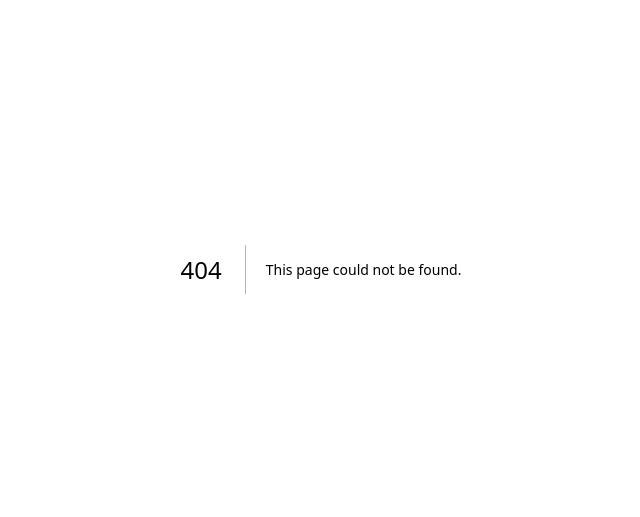
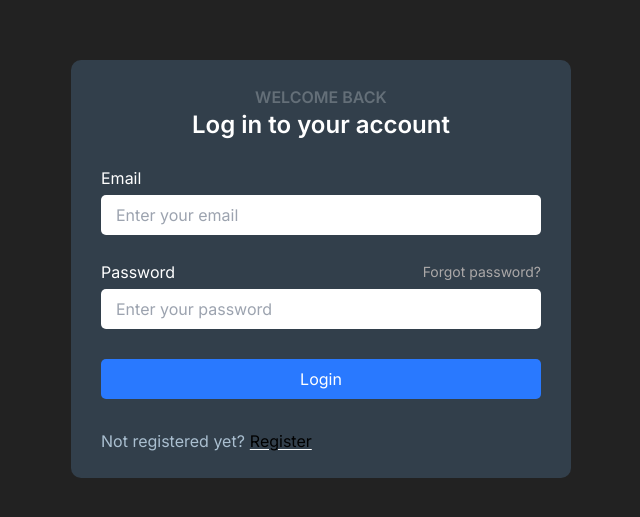
Before and after one commit to jaykanjia/smart_card_client, a Next.js app: page /signup in a window 1280 px wide. Before the commit this address had no page. Shown: the part 131-648 px from the top of the page, without its empty margins (319-959 px from the left). Built offline with nearby package versions, Linux system fonts and the light colour scheme.

Commit message:
added signup but temp work under maintenance

```diff
--- /dev/null
+++ b/src/app/signup/page.js
@@ -0,0 +1,10 @@
+import Challenge from "@/components/SignUp";
+import React from 'react';
+
+const page = () => {
+  return (
+    <div><Challenge /></div>
+  )
+}
+
+export default page
--- /dev/null
+++ b/src/app/temp/page.js
@@ -0,0 +1,114 @@
+import React from "react";
+import Image from "next/image";
+export default function Chacomp() {
+  return (
+    <div className="max-w-7xl m-auto bg-[#222222] p-[10px_20px]">
+      <div className="relative p-[10px_0px] flex flex-col justify-end items-center md:items-start">
+        <div className="relative rounded-[10px] overflow-hidden bg-[white]">
+          <Image
+            src="/banner.png"
+            style={{ objectFit: "cover" }}
+            width={1280}
+            height={200}
+          />
+        </div>
+        <div className="absolute w-[28%] sm:w-[15%] top-[40%] sm:top-[55%] rounded-full overflow-hidden bg-[white] border-2 border-solid border-white m-[0px_30px]">
+          <Image
+            src="/photo.jpeg"
+            style={{ objectFit: "cover" }}
+            width={300}
+            height={300}
+          />
+        </div>
+      </div>
+      <div>
+
+      </div>
+      <div>
+        <div className="flex flex-col sm:items-start sm:pl-[30px] items-center pt-[50px]">
+          <p className="font-medium text-[24px]">Hirpara Zeel</p>
+          <p className="text-sm font-light italic">Ui/Ux Developer</p>
+        </div>
+        <div className="rounded-[10px] p-[10px] mt-[20px]">
+          <p className="text-lg font-semibold sm:pl-[20px] p-[0px_0px_10px_0px]">
+            About
+          </p>
+          <p className="text-left sm:pl-[20px] font-light">
+            Web Developer Intern at The Special Character Building Scalable
+            Solutions with React JS, Java script, MongoDB, and Next.js
+          </p>
+        </div>
+      </div>
+      <div>
+        <div className="flex flex-col rounded-[10px] p-[10px] justify-start mt-[20px]">
+          <p className="text-lg font-semibold p-[0px_0px_10px_0px]">
+            Social Networks
+          </p>
+          <div className="whitespace-nowrap overflow-y-hidden overflow-x-auto">
+            <div className="p-[10px] mr-[15px] inline-block bg-[#323f4b] rounded-[20px]">
+              <Image src="/facebook.png" width={45} height={45} />
+            </div>
+            <div className="p-[10px] mr-[15px] inline-block bg-[#323f4b] rounded-[20px]">
+              <Image src="/linkedin.png" width={45} height={45} />
+            </div>
+            <div className="p-[10px] mr-[15px] inline-block bg-[#323f4b] rounded-[20px]">
+              <Image src="/instagram.png" width={45} height={45} />
+            </div>
+            <div className="p-[10px] mr-[15px] inline-block bg-[#323f4b] rounded-[20px]">
+              <Image src="/skype.png" width={45} height={45} />
+            </div>
+            <div className="p-[10px] mr-[15px] inline-block bg-[#323f4b] rounded-[20px]">
+              <Image src="/twitter.png" width={45} height={45} />
+            </div>
+            <div className="p-[10px] mr-[15px] inline-block bg-[#323f4b] rounded-[20px]">
+              <Image src="/whatsapp.png" width={45} height={45} />
+            </div>
+          </div>
+        </div>
+        <div>
+          <div className="flex p-[10px] rounded-[10px]">
+            <div className="bg-[#323f4b] p-[10px] rounded-[20px]">
+              <Image src="/trial2.png" height={30} width={30} />
+            </div>
+            <div className="p-[0px_10px]">
+              <p className="font-semibold">9999911111</p>
+              <p className="font-light">work</p>
+            </div>
+          </div>
+          <div className="flex p-[10px] rounded-[10px]">
+            <div className="bg-[#323f4b] p-[10px] rounded-[20px]">
+              <Image src="/mail.png" height={30} width={30} />
+            </div>
+            <div className="p-[0px_10px]">
+              <p className="font-semibold">abc@gmail.com</p>
+              <p className="font-light">work</p>
+            </div>
+          </div>
+          <div className="flex p-[10px] rounded-[10px]">
+            <div className="bg-[#323f4b] p-[10px] rounded-[20px]">
+              <Image src="/address.png" height={30} width={30} />
+            </div>
+            <div className="p-[0px_10px]">
+              <p className="font-semibold">www.pruthatek.com</p>
+              <p className="font-light">company</p>
+            </div>
+          </div>
+          <div className="p-[10px] rounded-[10px] flex ">
+            <div>
+              <div className="bg-[#323f4b] w-[50px] h-[50px] p-[10px] rounded-[20px]">
+                <Image src="/weblink.png" height={30} width={30} />
+              </div>
+            </div>
+            <div className="p-[0px_10px]">
+              <p className="font-semibold">
+                Lorem, ipsum dolor sit amet consectetur adipisicing elit.
+                Repudiandae, impedit?
+              </p>
+              <p className="font-light">company</p>
+            </div>
+          </div>
+        </div>
+      </div>
+    </div>
+  );
+}
--- /dev/null
+++ b/src/components/SignUp/challenge.module.css
@@ -0,0 +1,44 @@
+
+.logincontainer{
+    @apply w-full min-h-[100vh] flex justify-center items-center bg-[#222222]
+}
+
+.container{
+    @apply max-w-[500px] w-[100%] sm:bg-[#323f4b] bg-[#222222]  sm:p-[25px_30px] p-[15px_20px] sm:m-[0px_30px] m-[0px_15px] rounded-[10px]
+}
+
+.wb{
+    @apply flex justify-center text-[#646f78] font-semibold
+}
+
+.title{
+    @apply text-2xl font-semibold text-[white] flex justify-center
+}
+
+.details{
+    @apply text-white p-[5px_0px]
+}
+
+.inputstyle{
+    @apply h-[40px] rounded-[5px] p-[15px]
+}
+
+.btn{
+    @apply bg-[#2979FF] text-white w-full rounded-[5px] h-[40px] hover:bg-[#0560ff]
+}
+
+.fp{
+    @apply text-sm text-[#aba8a8]
+}
+
+.reg{
+    @apply decoration-solid underline underline-offset-2 decoration-white cursor-pointer
+}
+
+.fieldcon{
+    @apply flex flex-col m-[20px_0px]
+}
+
+.data{
+    @apply flex flex-row justify-between items-center
+}
--- /dev/null
+++ b/src/components/SignUp/index.jsx
@@ -0,0 +1,42 @@
+import React from "react";
+import Image from "next/image";
+import styles from "./challenge.module.css";
+
+export default function Challenge() {
+  return (
+    <main className={styles.logincontainer}>
+      <div className={styles.container}>
+        <div className={styles.wb}>WELCOME BACK</div>
+        <div className={styles.title}>Log in to your account</div>
+        <div className={styles.fieldcon}>
+          <span className={styles.details}>Email</span>
+          <input
+            className={styles.inputstyle}
+            type="email"
+            placeholder="Enter your email"
+            required
+          />
+        </div>
+        <div className={styles.fieldcon}>
+          <div className={styles.data}>
+            <span className={styles.details}>Password</span>
+            <button className={styles.fp}>Forgot password?</button>
+          </div>
+          <input
+            className={styles.inputstyle}
+            type="password"
+            placeholder="Enter your password"
+            required
+          />
+        </div>
+        <div className="m-[30px_0px]">
+          <button className={styles.btn}>Login</button>
+        </div>
+        <div className="flex flex-row gap-[5px]">
+          <p className="text-[#aabfd0]">Not registered yet?</p>
+          <p className={styles.reg}>Register</p>
+        </div>
+      </div>
+    </main>
+  );
+}
```
Also changed, not shown: 1 other file (tests, documents, lock files or other folders).
